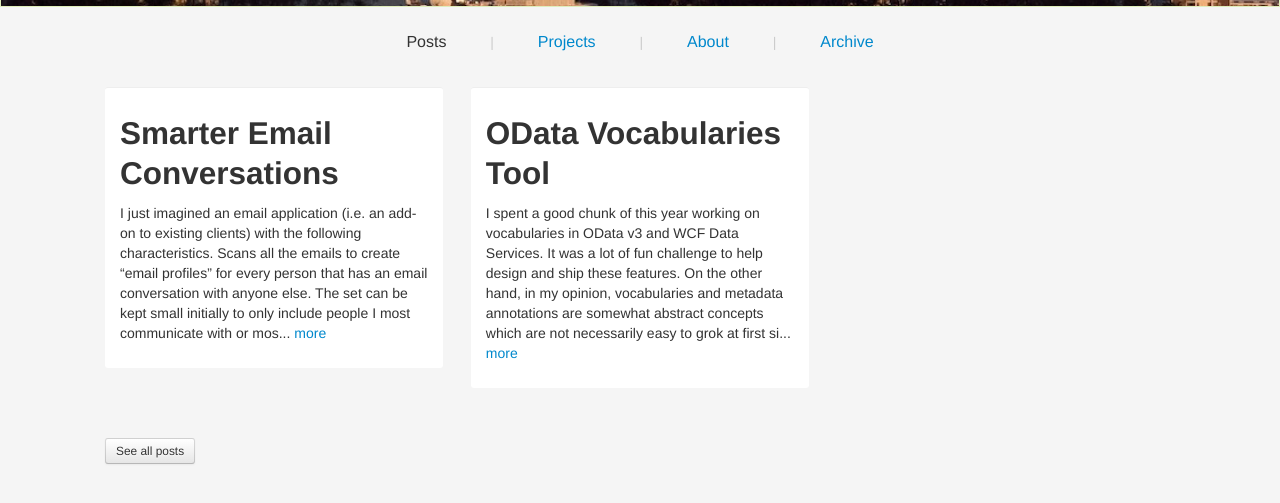
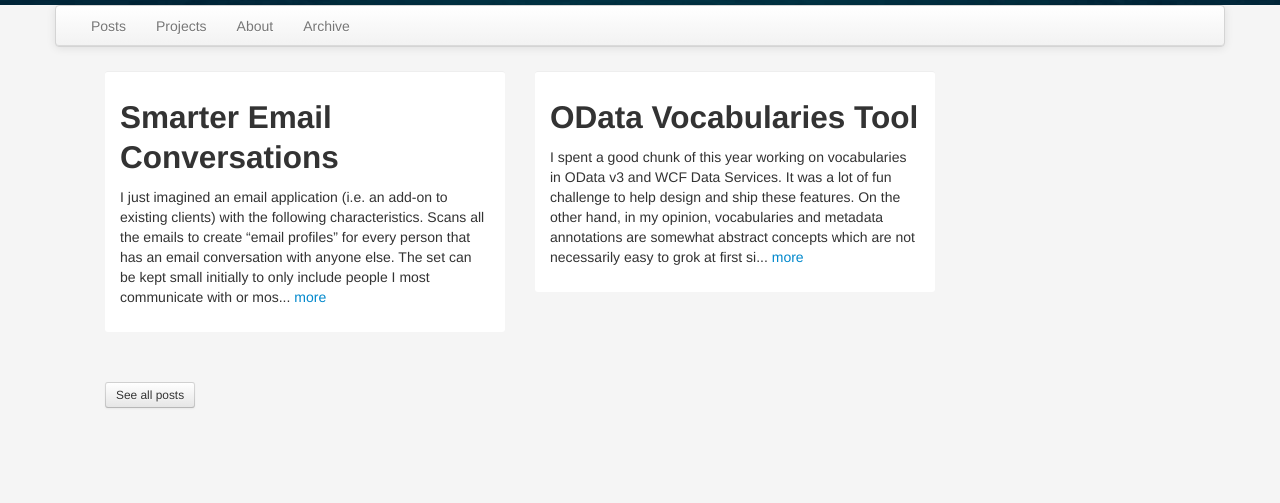
Before and after one commit to turker/turker.github.com, a Jekyll site: the page built from index.html, in a window 1280 px wide, cut to the strip 524-1043 px from the top of the page. Shown: the top 503 px of the strip. Built offline with Jekyll 4.4.1, drawn with Linux system fonts in a browser that asks for light colours; some web fonts are replaced; after the commit the page ends 957 px from its top, so only the background shows below that.

Commit message:
Few changes/fixes
Added navbar. Changed header image. removed fluid from postwrap row.

```diff
--- a/css/screen.css
+++ b/css/screen.css
@@ -1,52 +1,23 @@
 html {
-  /*background-color: #ffffff;*/
 }
+
 body {
   background-color:whitesmoke;
 }
-.container .row-fluid .span12 .btn-toolbar .btn-group .btn.btn-1 {
-  font-size: 11pt;
-  border: 1px solid rgba(0, 0, 0, 0.14902);
-  text-shadow: 0px -1px 0px rgba(0, 0, 0, 0.247059);
-  -moz-box-shadow: 0px 1px 2px 0px rgba(0, 0, 0, 0.0470588), inset 0px 1px 0px 0px rgba(255, 255, 255, 0.2);
-  -webkit-box-shadow: 0px 1px 2px 0px rgba(0, 0, 0, 0.0470588), inset 0px 1px 0px 0px rgba(255, 255, 255, 0.2);
-  -o-box-shadow: 0px 1px 2px 0px rgba(0, 0, 0, 0.0470588), inset 0px 1px 0px 0px rgba(255, 255, 255, 0.2);
-  box-shadow: 0px 1px 2px 0px rgba(0, 0, 0, 0.0470588), inset 0px 1px 0px 0px rgba(255, 255, 255, 0.2);
-}
-.container .row-fluid .span12 .btn-toolbar .btn-group .btn.btn-2 {
-  font-size: 11pt;
-  border: 1px solid rgba(0, 0, 0, 0.14902);
-  text-shadow: 0px 1px 1px rgba(255, 255, 255, 0.74902);
-  -moz-box-shadow: 0px 1px 2px 0px rgba(0, 0, 0, 0.0470588), inset 0px 1px 0px 0px rgba(255, 255, 255, 0.2);
-  -webkit-box-shadow: 0px 1px 2px 0px rgba(0, 0, 0, 0.0470588), inset 0px 1px 0px 0px rgba(255, 255, 255, 0.2);
-  -o-box-shadow: 0px 1px 2px 0px rgba(0, 0, 0, 0.0470588), inset 0px 1px 0px 0px rgba(255, 255, 255, 0.2);
-  box-shadow: 0px 1px 2px 0px rgba(0, 0, 0, 0.0470588), inset 0px 1px 0px 0px rgba(255, 255, 255, 0.2);
-}
-.container .row-fluid .span12 p.p-2 {
-  margin: 20px 0px 0px;
-  font-size: 11pt;
-  line-height: 19px;
-}
+
 .container p.p-1 {
   font-size: 11pt;
   line-height: 1.3;
 }
 .container-fluid.container-fluid-1 {
   padding: 40px 20px 0px 20px;
-  border: 1px solid #dfedba;
-  /*background: rgba(223, 237, 186, 0.388235);*/
-  background-image: url('/img/header.jpg');
+  background: rgba(223, 237, 186, 0.388235);
+  background-image: url('/img/bg.jpg');
   background-size: cover;
   background-repeat: no-repeat;
 
 }
-.container-fluid.container-fluid-2 {
-  padding: 20px 20px 10px 20px;
-  background: #333333;
-}
-.container.container-1 {
-  padding: 10px 0px 30px 0px;
-}
+
 .container-fluid .container .hero-unit {
   padding: 40px 60px 30px 60px;
   background: transparent;
@@ -63,12 +34,14 @@ body {
   height: 48px;
   width: 38px;
 }
+
 .container-fluid .container .hero-unit p {
   padding: 0px;
   font-size: 18px;
   text-align: center;
   line-height: 19px;
 }
+
 .navbar {
   height: 20px;
 }
@@ -113,7 +86,7 @@ body {
 }
 
 .navlinks a {
-  font-size: 16px;
+  font-size: 13px;
   color: #777;
   font-weight: normal;
   margin: 0 40px;
--- a/index.html
+++ b/index.html
@@ -3,15 +3,19 @@ layout: default
 title: turker.log
 ---
 <div class="row-fluid">
-  <div class="navlinks">
-    <a href="/" class="active">Posts</a>  |
-    <a href="/projectts">Projects</a>  |
-    <a href="/about">About</a> |
-    <a href="/archive">Archive</a>
+  <div class="navbar">
+  	<div class="navbar-inner">
+  		<ul class="nav">
+		    <li><a href="/" class="active">Posts</a></li>
+		    <li><a href="/projectts">Projects</a></li>
+		    <li><a href="/about">About</a></li>
+		    <li><a href="/archive">Archive</a></li>
+		</ul>
+	</div>
   </div>
 </div>
 
-<div class="row-fluid">
+<div class="row">
     <div class="postwrap">
     	{% for post in site.posts limit:3 %}
 	    	<div class="span4 postbox">
```
Also changed, not shown: archive/index.html (+9 -5 lines), img/bg.jpg (added), img/header.jpg.
